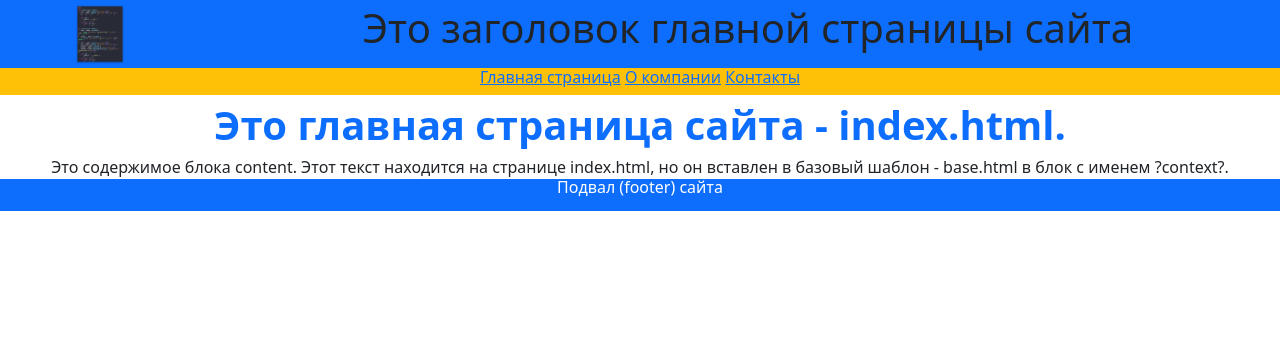
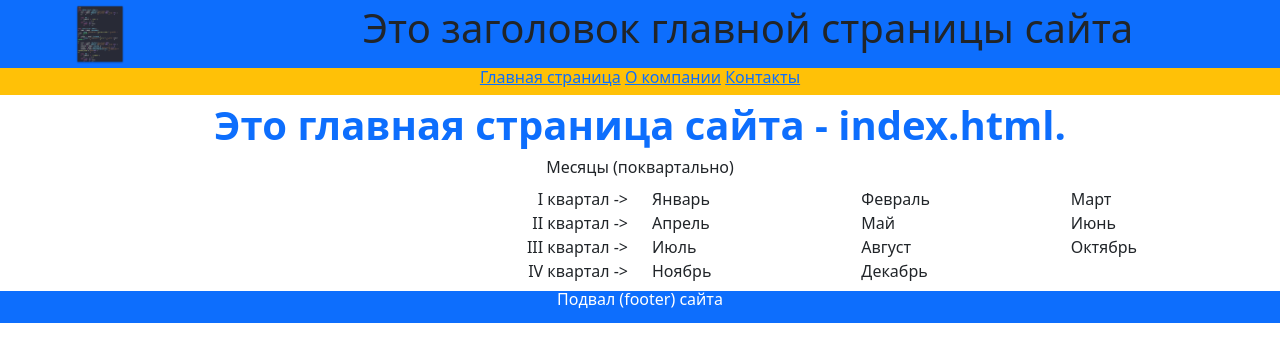
Before and after one commit to OIITuMuCT/hello, a Django app: page / in a window 1280 px wide. Shown: the top 362 px of the page. Run offline with Django 5.2, Linux system fonts and the light colour scheme; some libraries are stand-ins or nearby versions.

Commit message:
Обновление главной страницы

```diff
--- a/firstapp/views.py
+++ b/firstapp/views.py
@@ -37,16 +37,14 @@ def details(request):
 
 
 def index(request):
-    header = "Фильтры в шаблонах"                          # символьная переменная
-    value_num = 2
-    value_date = datetime.datetime.now()
-    value_time = datetime.datetime.now()
-    value_title = "Это пример использования фильтров"
-    value_upper = "Эта строка в вехнем регистере"
-    data = {"header":header, "value_num": value_num, "value_date": value_date,
-            "value_time": value_time, "value_title": value_title, "value_upper": value_upper}
-
-    return render(request, "firstapp/index.html", context=data)
+    my_kv = ['I квартал ->', 'II  квартал ->', 'III квартал ->', 'IV квартал ->']
+    my_month = [
+        "Январь", "Февраль", "Март",
+        "Апрель", "Май", "Июнь", "Июль",
+        "Август", "Октябрь", "Ноябрь","Декабрь"
+    ]
+    context = {'my_month': my_month, "my_kv": my_kv }
+    return render(request, "firstapp/index.html", context)
 
 
 def access(request, age):
--- a/templates/firstapp/index.html
+++ b/templates/firstapp/index.html
@@ -3,6 +3,21 @@
 {% block title %}Главная страница{% endblock %}
 {% block header %}Это главная страница сайта - index.html.{% endblock %}
 {% block content %}
-Это содержимое блока content. Этот текст находится на странице index.html,
-но он вставлен в базовый шаблон - base.html в блок с именем ?context?.
+Месяцы (поквартально)
+<div class="container-fluid my-2 text-start">
+    <div class="row">
+        <div class="col-6 text-end">
+            {% for kv in my_kv %}
+                <div>{{kv}}</div>
+            {% endfor %}
+        </div>
+        <div class="col-6">
+            <div class="row">
+                {% for month in my_month %}
+                    <div class="col-4">{{ month }}</div>
+                {% endfor %}
+            </div>
+        </div>
+    </div>
+</div>
 {% endblock %}
```
